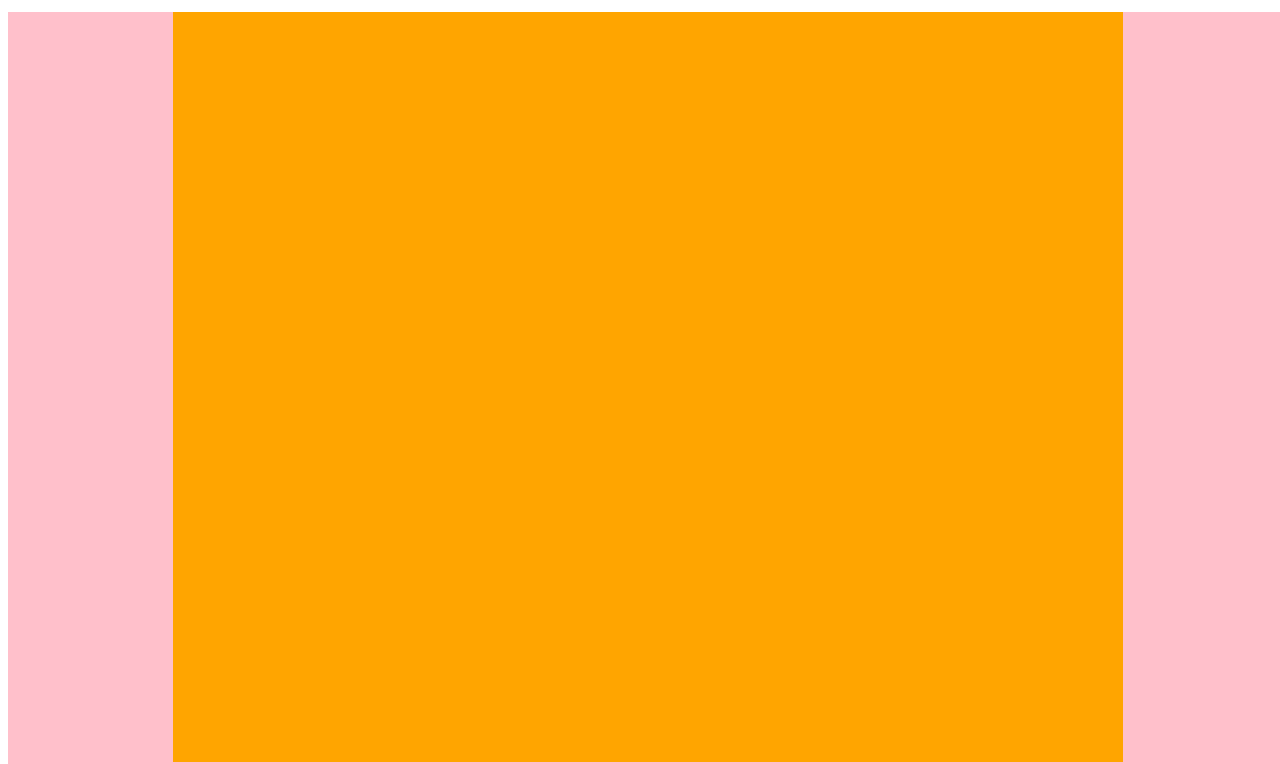
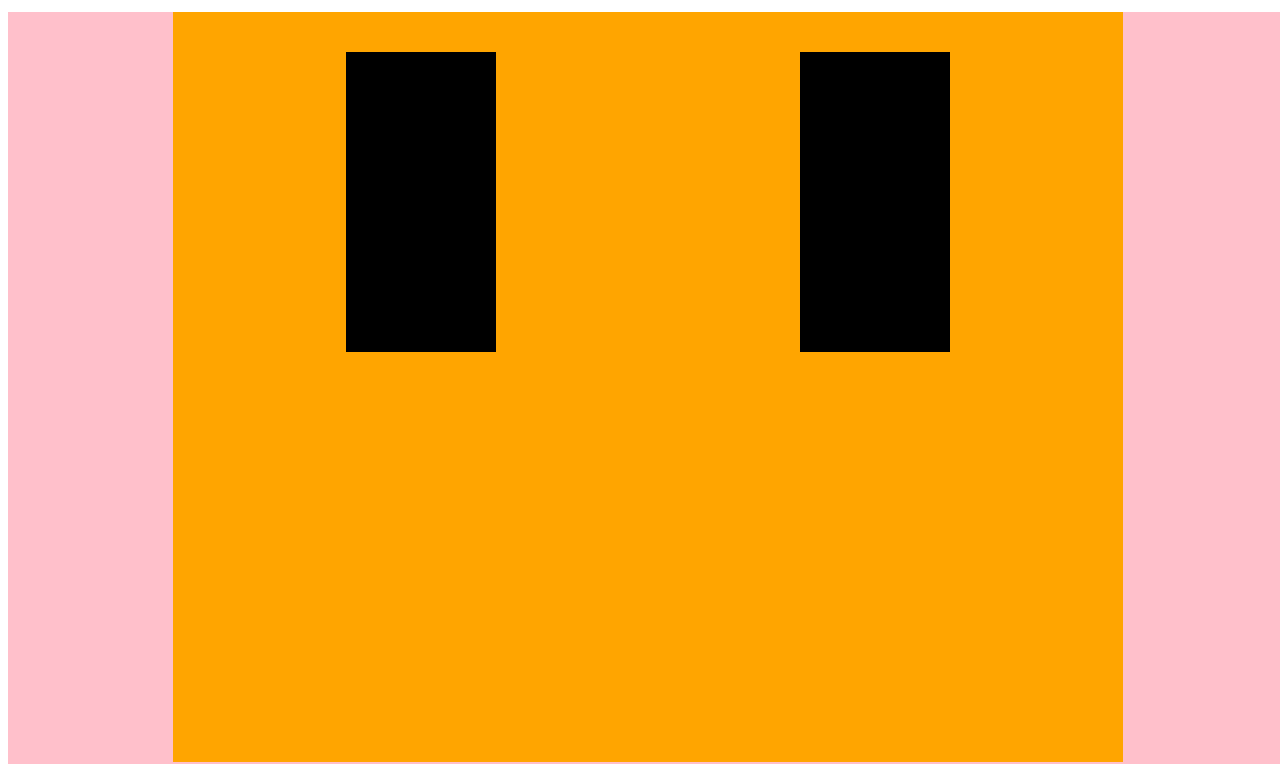
Before and after one commit to RyanSpartan117/Brew-OnlineBrowserGame, a plain HTML site: page index.html in a window 1280 px wide. Shown: the part 58-822 px from the top of the page. Drawn offline with nearby package versions, Linux system fonts and the light colour scheme.

Commit message:
two divs added, coloured and separated.

```diff
--- a/index.html
+++ b/index.html
@@ -10,6 +10,7 @@
     crossorigin="anonymous"></script>
   	<script src="main.js"></script>
   	<link href="https://fonts.googleapis.com/css?family=Poppins" rel="stylesheet">
+
 </head>
 <body>
 	<nav>
@@ -19,6 +20,8 @@
 	<main>
 	<section id = "outsideLayer">
 		<section id= "middleBorder">
+			<div id ="middleLeftDiv"></div>
+			<div id = "middleRightDiv"></div>
 
 		</section>
 	</section>
--- a/style.css
+++ b/style.css
@@ -25,4 +25,29 @@ nav {
 	height:750px;
 	width: 950px;
 	background-color: orange;
+	text-align:center;
 }
+
+#middleLeftDiv {
+
+	height: 300px;
+	width:150px;
+	background-color: black;
+	margin-right: 150px;
+
+	margin-top: 40px;
+	display: inline-block;
+
+}
+
+#middleRightDiv {
+
+	height: 300px;
+	width:150px;
+	background-color: black;
+	margin-left: 150px;
+
+	margin-top: 40px;
+	display:inline-block;
+
+}
```
